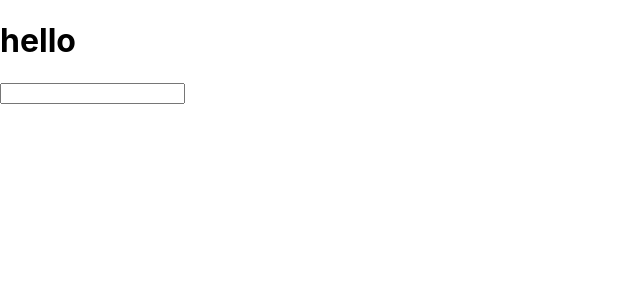
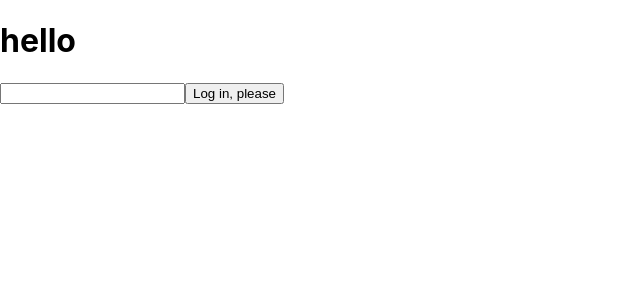
Before and after one commit to VladislavBobyrev/React, a React (Create React App) app in the folder lesson_react/my-app/: page / in a window 1280 px wide. Shown: the top 300 px of the page, without its empty margins (0-640 px from the left). Built offline with nearby package versions, Linux system fonts and the light colour scheme.

Commit message:
new create react project"

```diff
--- a/lesson_react/my-app/src/index.js
+++ b/lesson_react/my-app/src/index.js
@@ -1,6 +1,14 @@
 import React from 'react';
 import ReactDOM from 'react-dom';
 import './index.css';
+
+const Btn = () => {
+	const text = 'Log in'
+	const res = () => {
+		return 'Log in, please'
+	}
+	return <button>{res()}</button>
+}
 
 const header = (
 	<div>
@@ -20,7 +28,8 @@ const App = () => {
 	return (
 		<div>
 			<Header />
-			<Inpu />
+			<Inpu/>
+			<Btn/>
 		</div>
 	)
 }
```
